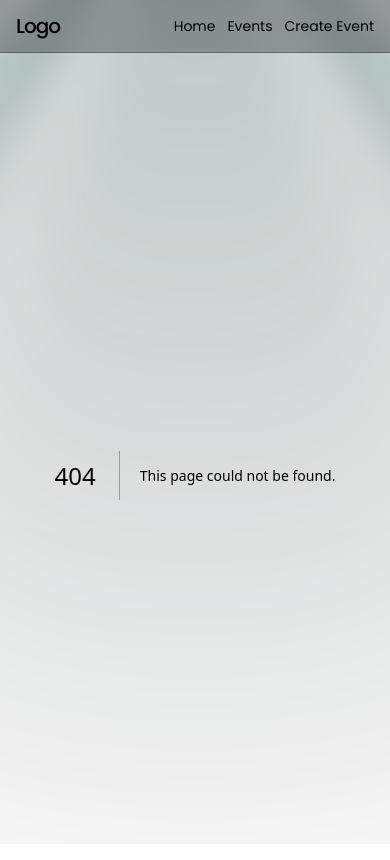
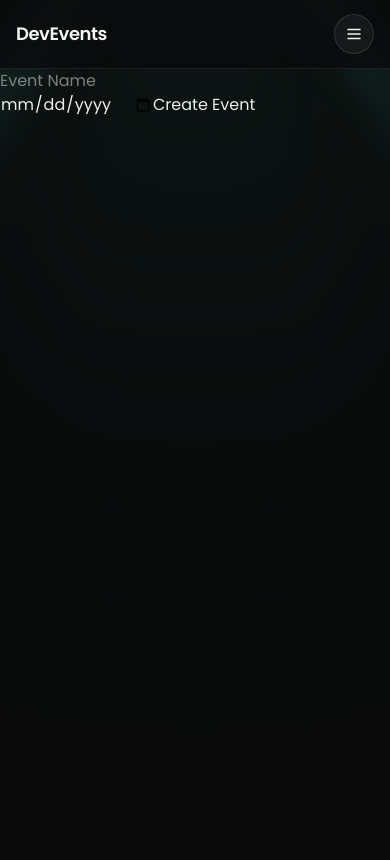
Before and after one commit to Oluwasuyi-Oluwatimilehin-Daniel/Next-DevEvents, a Next.js app in the folder my-app/: page /create-events in a window 390 px wide. Before the commit this address had no page. Shown: the top 860 px of the page. Built offline with nearby package versions, Linux system fonts and the light colour scheme.

Commit message:
feat: add create event form and integrate mobile navigation menu

```diff
--- /dev/null
+++ b/my-app/app/create-events/page.tsx
@@ -0,0 +1,9 @@
+const page = () => {
+  return <form action="/create-events" className="">
+    <input type="text" placeholder="Event Name" />
+    <input type="date" placeholder="Event Date" />
+    <button type="submit">Create Event</button>
+  </form>;
+};
+
+export default page;
--- a/my-app/app/events/[slug]/page.tsx
+++ b/my-app/app/events/[slug]/page.tsx
@@ -81,19 +81,21 @@ const EventTags = ({ tags }: { tags: string[] }) => (
 
 // Helper function to fetch event details by slug, cached per slug
 const getEventDetails = async (slug: string) => {
-  'use cache';
-  cacheLife('hours');
+  "use cache";
+  cacheLife("hours");
   try {
     await dbConnect();
     const eventDoc = await Event.findOne({ slug: slug.trim() });
     if (!eventDoc) return null;
 
-    const bookingsCount = await Bookings.countDocuments({ eventId: eventDoc._id });
+    const bookingsCount = await Bookings.countDocuments({
+      eventId: eventDoc._id,
+    });
 
     // Serialize documents safely for client rendering
     return {
       event: JSON.parse(JSON.stringify(eventDoc)),
-      bookingsCount
+      bookingsCount,
     };
   } catch (error) {
     console.error("Error in getEventDetails:", error);
@@ -224,57 +226,26 @@ const EventDetailsContent = async ({
         {/* Right sidebar - booking widget */}
         <div className="lg:col-span-1">
           <aside className="sticky top-14 bg-zinc-900/60 border border-white/10 p-6 shadow-2xl shadow-emerald-500/5 backdrop-blur-md rounded-2xl">
-            <BookEvent eventId={event._id} slug={slug} initialBookingsCount={bookingsCount} />
+            <BookEvent
+              eventId={event._id}
+              slug={slug}
+              initialBookingsCount={bookingsCount}
+            />
           </aside>
         </div>
       </div>
 
       <div className="w-full flex flex-col gap-4 pt-20">
-        <h2 className="text-2xl font-bold text-zinc-100">
-          Similar Events
-        </h2>
+        <h2 className="text-2xl font-bold text-zinc-100">Similar Events</h2>
         <p className="text-zinc-400 text-sm">
           Browse through other similar events that might interest you
         </p>
         <div className="grid grid-cols-1 md:grid-cols-2 lg:grid-cols-3 gap-6">
-          {similarEvents.length > 0 && similarEvents.map((similarEvent: IEvent) => (
-            <EventCard key={similarEvent.slug} event={similarEvent} />
-          ))}
+          {similarEvents.length > 0 &&
+            similarEvents.map((similarEvent: IEvent) => (
+              <EventCard key={similarEvent.slug} event={similarEvent} />
+            ))}
         </div>
-        {/* <div className="grid grid-cols-1 md:grid-cols-2 lg:grid-cols-3 gap-6">
-          {similarEvents.map((similarEvent) => (
-            <Link
-              key={similarEvent._id}
-              href={`/events/${similarEvent.slug}`}
-              className="group relative bg-zinc-900/40 border border-white/5 backdrop-blur-md p-4 rounded-2xl hover:border-emerald-500/20 transition-all duration-200 hover:-translate-y-1"
-            >
-              <div className="relative w-full h-48 rounded-xl overflow-hidden mb-4 group-hover:scale-105 transition-transform duration-200">
-                <Image
-                  src={similarEvent.image}
-                  alt={similarEvent.title}
-                  fill
-                  className="object-cover"
-                  sizes="(max-width: 1024px) 100vw, 800px"
-                />
-              </div>
-              <div className="space-y-2">
-                <h3 className="font-bold text-zinc-200 group-hover:text-emerald-400 transition-colors duration-200">
-                  {similarEvent.title}
-                </h3>
-                <div className="flex items-center gap-2 text-sm text-zinc-400">
-                  <Calendar className="w-4 h-4" />
-                  <span>{formatDate(similarEvent.date)}</span>
-                  <Clock className="w-4 h-4" />
-                  <span>{similarEvent.time}</span>
-                </div>
-                <div className="flex items-center gap-2 text-sm text-zinc-400">
-                  <MapPin className="w-4 h-4" />
-                  <span>{similarEvent.location}</span>
-                </div>
-              </div>
-            </Link>
-          ))}
-        </div> */}
       </div>
     </section>
   );
@@ -286,11 +257,13 @@ const EventDetailsPage = ({
   params: Promise<{ slug: string }>;
 }) => {
   return (
-    <Suspense fallback={
-      <div className="flex items-center justify-center min-h-[400px]">
-        <div className="animate-spin rounded-full h-8 w-8 border-t-2 border-emerald-500"></div>
-      </div>
-    }>
+    <Suspense
+      fallback={
+        <div className="flex items-center justify-center min-h-[400px]">
+          <div className="animate-spin rounded-full h-8 w-8 border-t-2 border-emerald-500"></div>
+        </div>
+      }
+    >
       <EventDetailsContent params={params} />
     </Suspense>
   );
--- a/my-app/components/Navbar.tsx
+++ b/my-app/components/Navbar.tsx
@@ -2,38 +2,88 @@
 
 import Link from "next/link";
 import posthog from "posthog-js";
+import { useState } from "react";
+import { LuMenu, LuX } from "react-icons/lu";
 
 const navItems = [
   { label: "Home", href: "/", target: "home" },
   { label: "Events", href: "#event", target: "events" },
-  { label: "Create Event", href: "mailto:hello@devevents.dev", target: "create_event" },
+  {
+    label: "Create Event",
+    href: "/create-events",
+    target: "create_event",
+  },
 ] as const;
 
 const Navbar = () => {
+  const [isOpen, setIsOpen] = useState(false);
+
   const handleNavClick = (target: string, href: string) => {
     posthog.capture("nav_link_clicked", {
       target,
       href,
       nav_location: "header",
     });
+    setIsOpen(false);
   };
 
   return (
-    <header className="border-b border-zinc-950/30 sticky top-0 z-50 bg-zinc-950/30 backdrop-blur-lg">
-      <nav className="container max-w-7xl mx-auto flex items-center justify-between py-3 px-4">
-        <Link className="text-xl font-medium tracking-tighter" href="/" onClick={() => handleNavClick("logo", "/")}>
-          Logo
+    <header className="sticky top-0 z-50 border-b border-zinc-800/70 bg-zinc-950/70 backdrop-blur-xl">
+      <nav className="container mx-auto flex max-w-7xl items-center justify-between px-4 py-3.5 lg:px-8">
+        <Link
+          className="text-lg font-semibold tracking-tight text-zinc-100 transition-colors hover:text-emerald-400"
+          href="/"
+          onClick={() => handleNavClick("logo", "/")}
+        >
+          DevEvents
         </Link>
 
-        <ul className="flex items-center space-x-3 lg:space-x-7">
+        {/* Desktop view */}
+        <ul className="hidden items-center space-x-3 md:flex lg:space-x-7">
           {navItems.map((item) => (
-            <li key={item.label} className="text-sm">
-              <Link href={item.href} onClick={() => handleNavClick(item.target, item.href)}>
+            <li
+              key={item.label}
+              className="text-sm text-zinc-300 transition-colors hover:text-emerald-400"
+            >
+              <Link
+                href={item.href}
+                onClick={() => handleNavClick(item.target, item.href)}
+              >
                 {item.label}
               </Link>
             </li>
           ))}
         </ul>
+
+        {/* Mobile menu button */}
+        <button
+          className="flex h-10 w-10 items-center justify-center rounded-full bg-white/5 border border-white/10 text-zinc-100 transition hover:border-emerald-400/40 hover:bg-emerald-500/10 md:hidden"
+          onClick={() => setIsOpen((prev) => !prev)}
+          aria-label="Toggle menu"
+        >
+          {isOpen ? <LuX size={18} /> : <LuMenu size={18} />}
+        </button>
+
+        {/* Mobile view */}
+        <div
+          className={`absolute left-0 top-full w-full overflow-hidden border-b border-zinc-800/70 bg-zinc-950/95 backdrop-blur-xl transition-all duration-300 md:hidden ${
+            isOpen ? "max-h-60 opacity-100" : "max-h-0 opacity-0"
+          }`}
+        >
+          <ul className="flex flex-col space-y-3 px-4 py-4">
+            {navItems.map((item) => (
+              <li key={item.label}>
+                <Link
+                  href={item.href}
+                  onClick={() => handleNavClick(item.target, item.href)}
+                  className="block rounded-lg px-3 py-2 text-sm text-zinc-300 transition hover:bg-white/5 hover:text-emerald-400"
+                >
+                  {item.label}
+                </Link>
+              </li>
+            ))}
+          </ul>
+        </div>
       </nav>
     </header>
   );
--- a/my-app/package.json
+++ b/my-app/package.json
@@ -21,6 +21,7 @@
     "posthog-node": "^5.42.0",
     "react": "19.2.4",
     "react-dom": "19.2.4",
+    "react-icons": "^5.7.0",
     "shadcn": "^4.13.0",
     "tailwind-merge": "^3.6.0",
     "tw-animate-css": "^1.4.0"
```
Also changed, not shown: 1 other file (tests, documents, lock files or other folders).
